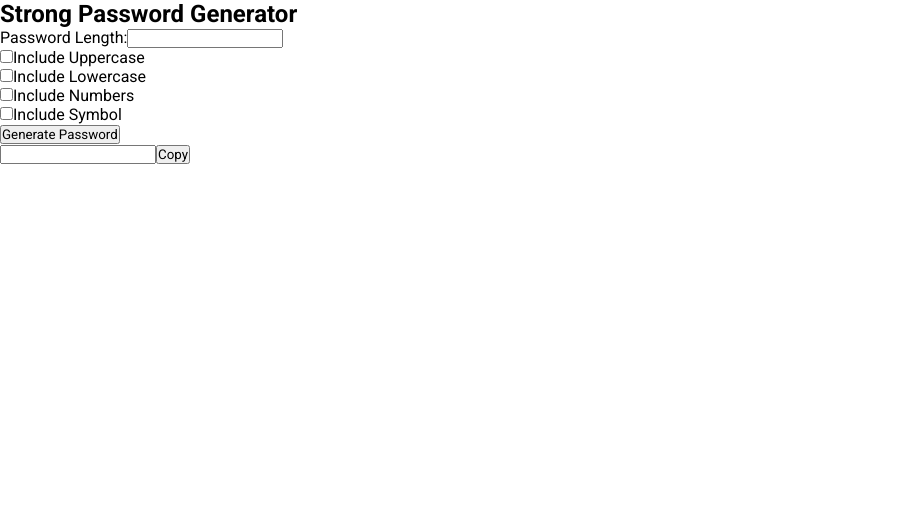
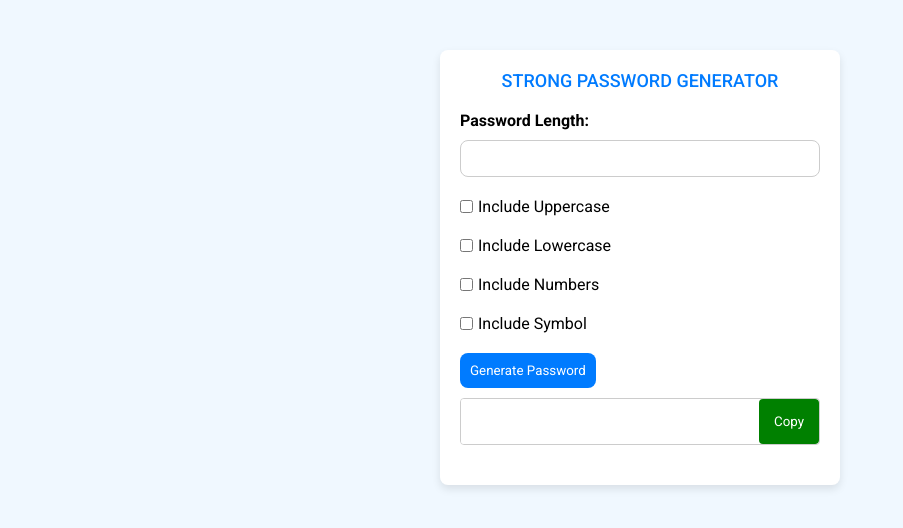
Before and after one commit to yuvarajpm1853/React-Password-Generator, a React (Vite) app: page / in a window 1280 px wide. Shown: the top 528 px of the page, without its empty margins (0-903 px from the left). Built offline with nearby package versions, Linux system fonts and the light colour scheme.

Commit message:
Added CSS

```diff
--- a/src/App.css
+++ b/src/App.css
@@ -6,3 +6,77 @@
   box-sizing: border-box;
   font-family: "Roboto", sans-serif;
 }
+
+body{
+  background-color: aliceblue;
+}
+.password-generator{
+  max-width: 400px;
+  background-color: #fff;
+  margin: 50px auto;
+  padding: 20px;
+  border-radius: 8px;
+  box-shadow: 0px 4px 8px rgba(0,0,0,0.1)
+}
+h2{
+  text-transform: uppercase;
+  font-weight: 500;
+  font-size: 18px;
+  margin-bottom: 20px;
+  text-align: center;
+  color: #007bff;
+}
+.input-group,
+.checkbox-group,
+.generate-password{
+  margin-bottom: 20px;
+}
+.checkbox-group{
+  display: flex;
+  align-items: center;
+}
+.checkbox-group input{
+  margin-right: 5px;
+}
+.input-group label{
+  font-weight: bold;
+}
+input[type="number"]{
+display: block;
+width: 100%;
+padding: 10px;
+margin-top: 10px;
+border: 1px solid #ccc;
+outline: none;
+border-radius: 8px;
+}
+.generate-btn{
+  padding: 10px;
+  margin-bottom: 10px;
+  background-color: #007bff;
+  color: white;
+  border: none;
+  cursor: pointer;
+  border-radius: 8px;
+}
+.generate-btn:hover{
+  background-color: #0056b3;
+}
+.generate-password {
+border: 1px solid #ccc;
+display: flex;
+overflow: hidden;
+border-radius: 4px;
+}
+input[type="text"]{
+  border: none;
+  flex:1;
+  padding: 10px;
+}
+.copy-btn{
+  padding: 15px;
+  border: none;
+  background-color: green;
+  color: white;
+  border-radius: 4px;
+}
```
